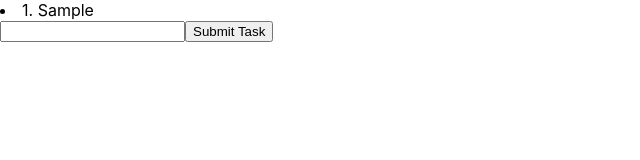
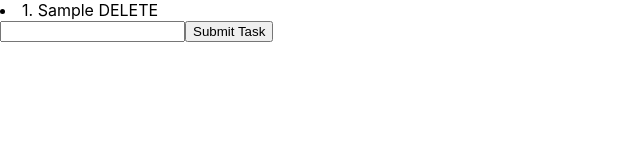
Before and after one commit to MalcolmSmalls/Odin-React-Todo, a React (Create React App) app: page / in a window 1280 px wide. Both pictures are taken after typing "Sample" into the empty fields and a click on the button "Submit Task". Shown: the top 160 px of the page, without its empty margins (0-640 px from the left). Built offline with nearby package versions, Linux system fonts and the light colour scheme.

Commit message:
Add ability to delete notes

```diff
--- a/src/App.js
+++ b/src/App.js
@@ -23,6 +23,18 @@ export default function App () {
 
   }
 
+  function handleDelete (event, key) {
+    setTaskList(prevTaskList => {
+      let newArr = []
+      prevTaskList.map(note =>{
+        if(key !== note.id){
+          newArr.push(note)
+        }
+      })
+      return newArr
+    })
+  }
+
   // function handleClick () {
   //     setTaskList(prevTaskList => {
   //         return [...prevTaskList, tasks]
@@ -35,7 +47,7 @@ export default function App () {
 
   const taskListCreator = taskList.map((task, index) => {
     return (
-      <li key={task.id} id={task.id}>{index+1}. {task.task}</li>
+      <li key={task.id} id={task.id}>{index+1}. {task.task} <span onClick = {(event)=>handleDelete(event, task.id)}>DELETE</span></li>
     )
   })
   return (
```
